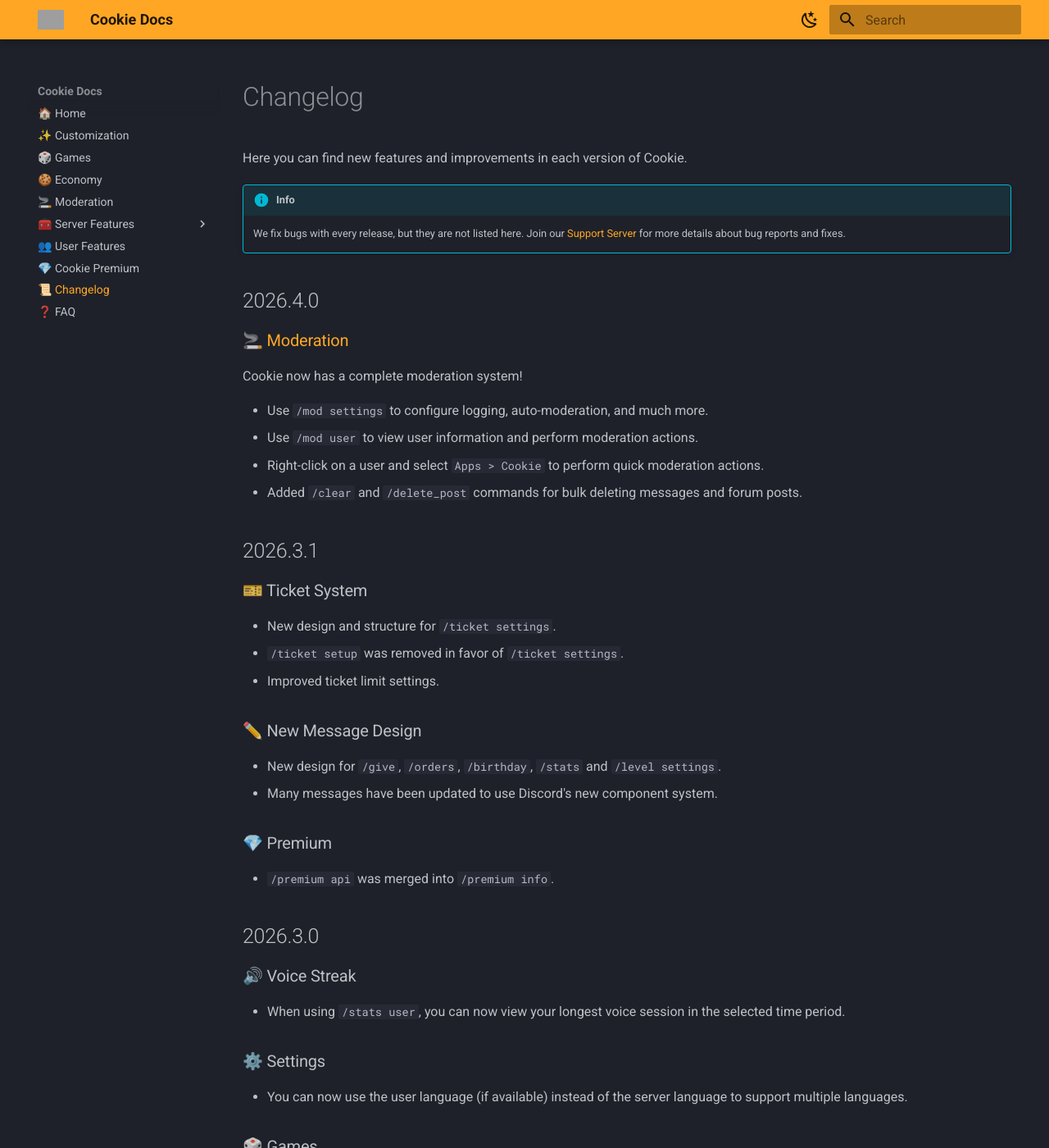
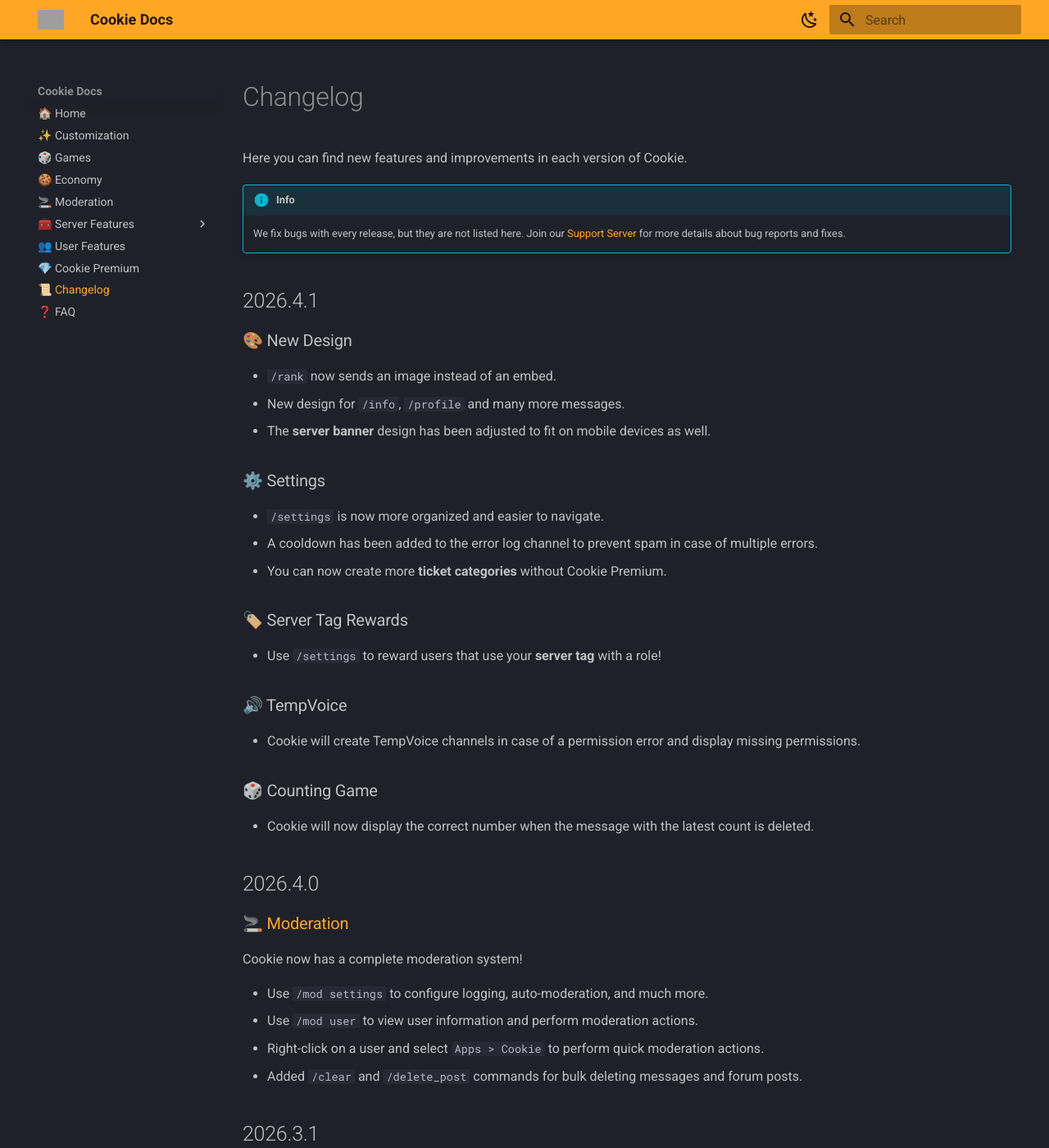
Before and after one commit to CookieAppTeam/docs, an MkDocs documentation site: the page built from docs/changelog.md, in a window 1280 px wide and 1400 px high. Shown: the whole window at 82% size. Built offline with MkDocs 1.6.1 and Material for MkDocs 9.7.7, drawn with Linux system fonts in a browser that asks for light colours; grey boxes are pictures that could not be loaded.

Commit message:
Add changelog for April 2026 (#8)
* Add changelog for April 2026

* Add role rewards feature

* Mention ticket limit

```diff
--- a/docs/changelog.md
+++ b/docs/changelog.md
@@ -9,6 +9,28 @@ Here you can find new features and improvements in each version of Cookie.
 !!! info
     We fix bugs with every release, but they are not listed here. Join our
     [Support Server](https://cookieapp.me/support) for more details about bug reports and fixes.
+
+
+## 2026.4.1
+
+### 🎨 New Design
+- `/rank` now sends an image instead of an embed.
+- New design for `/info`, `/profile` and many more messages.
+- The **server banner** design has been adjusted to fit on mobile devices as well.
+
+### ⚙️ Settings
+- `/settings` is now more organized and easier to navigate.
+- A cooldown has been added to the error log channel to prevent spam in case of multiple errors.
+- You can now create more **ticket categories** without Cookie Premium.
+
+### 🏷️ Server Tag Rewards
+- Use `/settings` to reward users that use your **server tag** with a role!
+
+### 🔊 TempVoice
+- Cookie will create TempVoice channels in case of a permission error and display missing permissions.
+
+### 🎲 Counting Game
+- Cookie will now display the correct number when the message with the latest count is deleted.
 
 
 ## 2026.4.0
--- a/mkdocs.yml
+++ b/mkdocs.yml
@@ -70,6 +70,7 @@ nav:
     - Giveaway: features/giveaway.md
     - Leveling: features/leveling.md
     - Server Banner: features/banner.md
+    - Role Rewards: features/role_rewards.md
     - Stats: features/stats.md
     - TempVoice: features/tempvoice.md
     - Tickets: features/tickets.md
```
Also changed, not shown: docs/features/role_rewards.md (added, +20 -0 lines).
